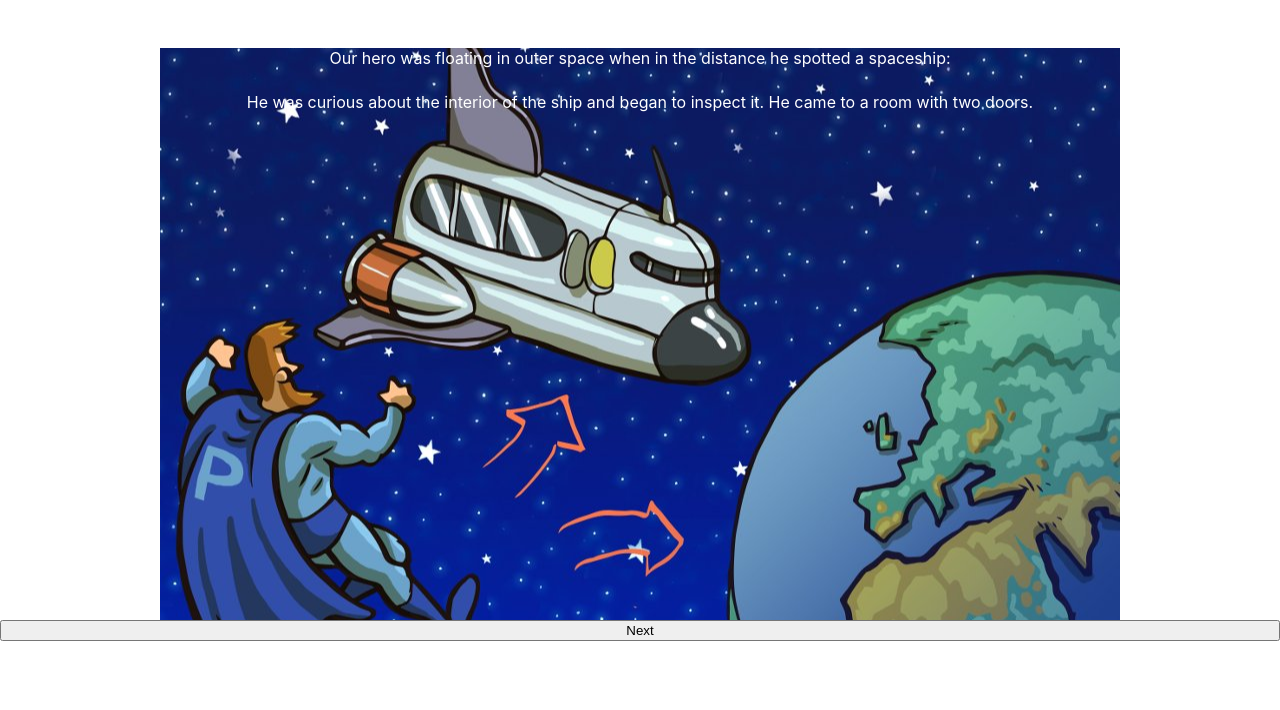
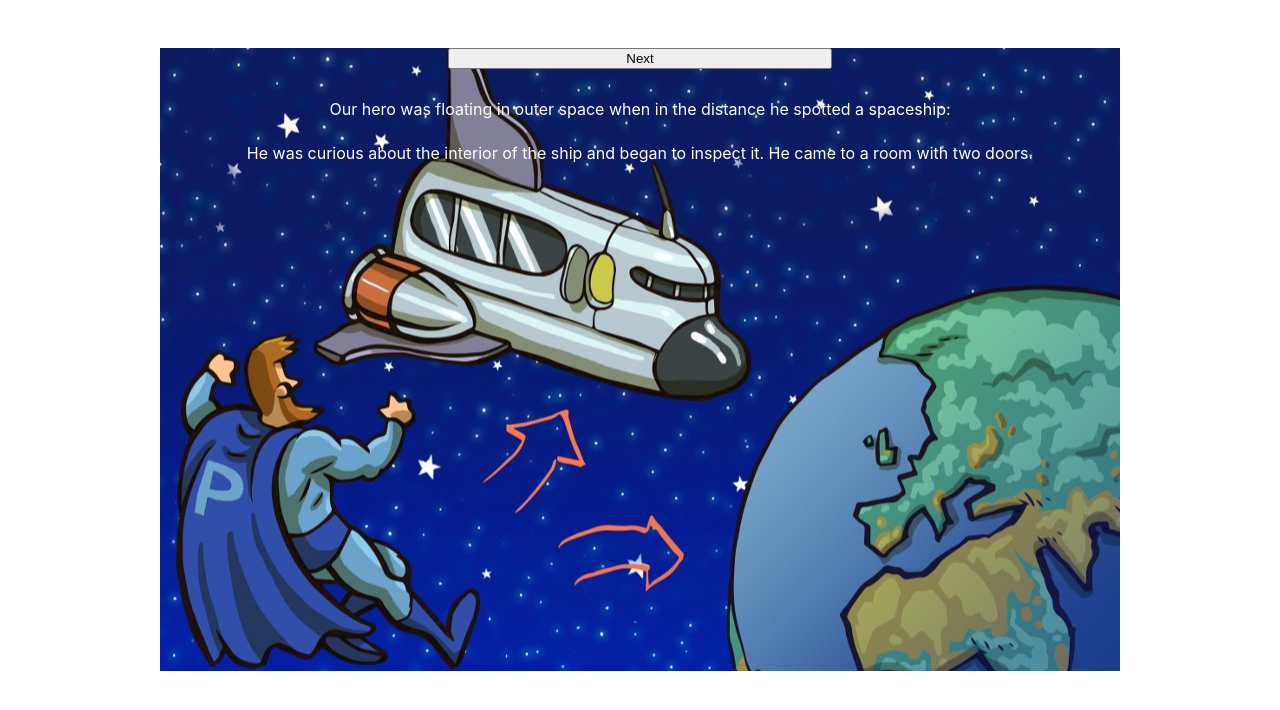
Before and after one commit to richhard6/S6.Tutorial, a React (Create React App) app: page / in a window 1280 px wide. Both pictures are taken after a click on the button "Start". Shown: the top 710 px of the page. Built offline with nearby package versions, Linux system fonts and the light colour scheme.

Commit message:
finished logical part , must create 1 styled component more for Scene, and totally all in welcome component,Refactor

```diff
--- a/src/App.js
+++ b/src/App.js
@@ -1,7 +1,7 @@
 import './App.css'
 import Scene from './Components/Scene/Scene'
 import { data } from './assets/data'
-import { Wrapper } from './styles'
+import { Wrapper, Button } from './styles'
 import { useState, useEffect } from 'react'
 import Welcome from './Components/Welcome/Welcome'
 
@@ -18,6 +18,16 @@ function App() {
     <Welcome isVisible={isVisible} setIsVisible={setIsVisible} />
   ) : (
     <Wrapper img={background}>
+      {currentIndex > 0 && (
+        <Button onClick={() => setCurrentIndex((prev) => prev - 1)}>
+          Previous
+        </Button>
+      )}
+      {currentIndex < 2 && (
+        <Button onClick={() => setCurrentIndex((prev) => prev + 1)}>
+          Next
+        </Button>
+      )}
       <div>
         Our hero was floating in outer space when in the distance he spotted a
         spaceship:
@@ -29,21 +39,11 @@ function App() {
               key={index}
               options={options}
               setBackground={setBackground}
+              index={index}
             />
           )
         )
       })}
-
-      {currentIndex > 0 && (
-        <button onClick={() => setCurrentIndex((prev) => prev - 1)}>
-          Previous
-        </button>
-      )}
-      {currentIndex < 2 && (
-        <button onClick={() => setCurrentIndex((prev) => prev + 1)}>
-          Next
-        </button>
-      )}
     </Wrapper>
   )
 }
--- a/src/Components/Scene/Scene.js
+++ b/src/Components/Scene/Scene.js
@@ -1,14 +1,13 @@
 import { Pill, Wrapper } from './style'
 
-function Scene({ options, setBackground }) {
+function Scene({ options, setBackground, index }) {
   const { txt, img } = options
-  console.log(options)
 
   setBackground((prev) => (prev = img))
 
   return (
     <Wrapper img={img}>
-      <Pill>{txt}</Pill>
+      <Pill index={index}>{txt}</Pill>
     </Wrapper>
   )
 }
--- a/src/Components/Scene/style.js
+++ b/src/Components/Scene/style.js
@@ -1,15 +1,16 @@
 import styled from 'styled-components'
 
+const checkIndex = (props) => {
+  const index = props.index
+
+  return `color: ${index === 2 ? 'black' : 'white'}`
+}
+
 export const Pill = styled.div`
-
-
-
   margin-top: 1rem;
   padding: 0.5rem;
-
   height: 65vh;
-  color: white;
-
+  ${checkIndex}
   }
 `
 
--- a/src/styles.js
+++ b/src/styles.js
@@ -10,9 +10,15 @@ export const Wrapper = styled.div`
   text-align: center;
   display: flex;
   flex-direction: column;
+  align-items: center;
   margin-top: 3rem;
   background-repeat: no-repeat;
   background-position: center;
   color: white;
   ${backgroundSelector}
 `
+
+export const Button = styled.button`
+  margin-bottom: 30px;
+  width: 30%;
+`
```
